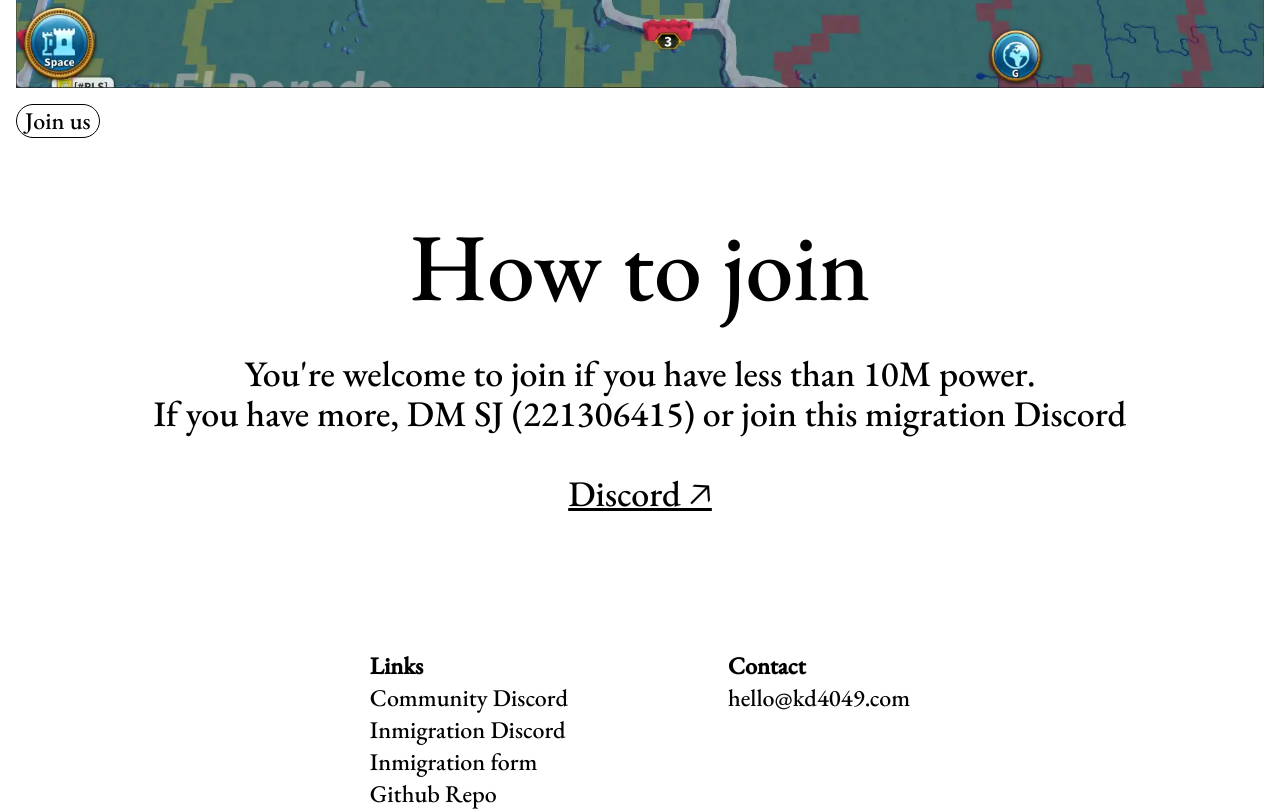
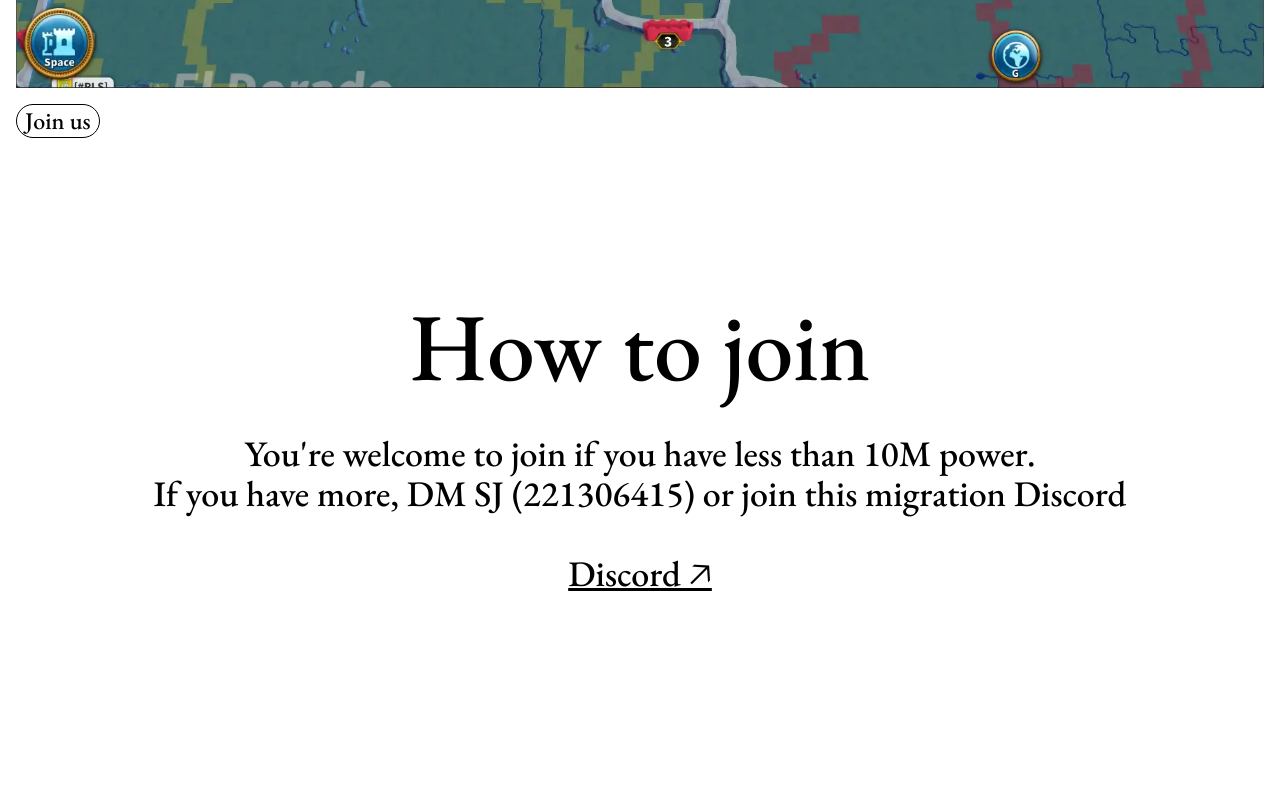
Before and after one commit to Iguakq/kd4049-web, a Next.js app: page /immigration in a window 1280 px wide. Shown: the part 1360-2171 px from the top of the page. Built offline with nearby package versions, Linux system fonts and the light colour scheme.

Commit message:
Update page.tsx

```diff
--- a/app/(pages)/immigration/page.tsx
+++ b/app/(pages)/immigration/page.tsx
@@ -18,7 +18,7 @@
       <section className="p-4">
         <TextBox color="text-black" text="Join us" />
 
-        <div className="flex flex-col items-center gap-4 py-20 md:gap-10 md:flex-col">
+        <div className="flex flex-col items-center gap-4 py-20 md:py-40 md:gap-10 md:flex-col">
           <h2 className="text-3xl text-center md:text-8xl">How to join</h2>
 
           <p className="text-center md:text-4xl">
```
